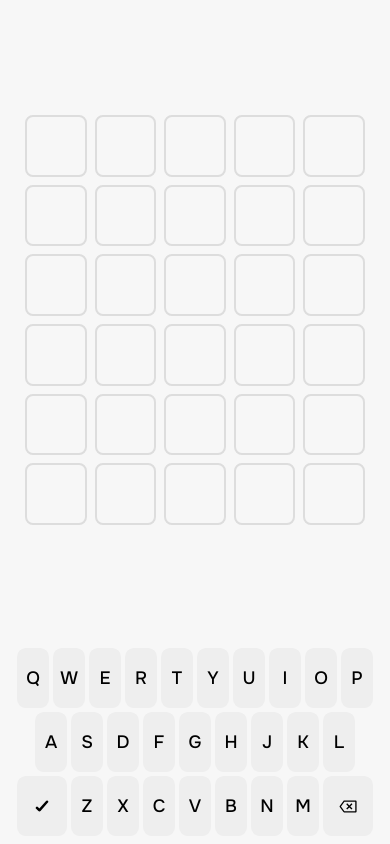
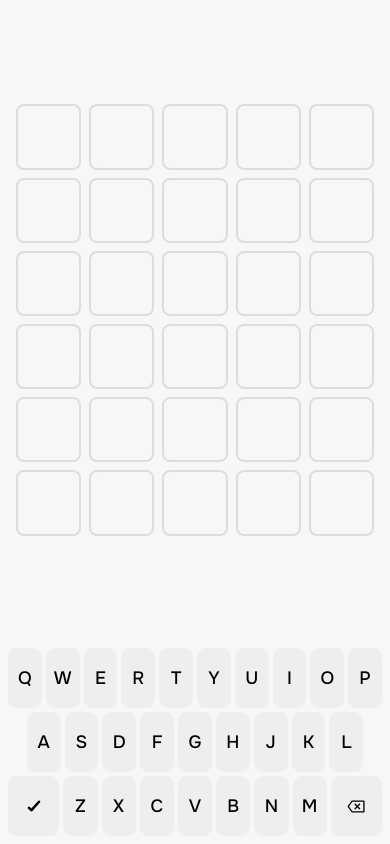
Before and after one commit to isaacmaddox/wordle, a plain HTML site: page index.html in a window 390 px wide. Drawn offline with Linux system fonts and the light colour scheme.

Commit message:
fix keyboard

```diff
--- a/style.css
+++ b/style.css
@@ -52,6 +52,10 @@ body {
     display: grid;
     grid-template-rows: 1fr max-content;
     justify-content: center;
+
+    @media (width < 432px) {
+        grid-template-columns: 1fr;
+    }
 }
 
 dialog {
@@ -176,13 +180,7 @@ dialog {
         text-align: center;
         display: flex;
         justify-content: center;
-
         gap: var(--_key-gap);
-
-        &.three {
-            display: flex;
-            gap: var(--_key-gap);
-        }
 
         button {
             border: none;
@@ -215,6 +213,7 @@ dialog {
             &#enter,
             &#backspace {
                 flex-grow: 1;
+                width: auto;
 
                 & svg {
                     [fill] {
@@ -232,14 +231,27 @@ dialog {
                     background: var(--button-background-hover);
                 }
             }
+        }
+    }
 
-            @media (width <=420px) {
-                width: 32px;
+    @media (width < 432px) {
+        width: 100%;
+
+        .key-row {
+            display: grid;
+            grid-template-columns: repeat(10, 1fr);
+
+            &:nth-child(2) {
+                padding-inline: 5%;
+                grid-template-columns: repeat(9, 1fr);
             }
 
-            @media (width <=360px) {
-                width: 30px;
-                height: 48px;
+            &:nth-child(3) {
+                grid-template-columns: 1.5fr repeat(7, 1fr) 1.5fr;
+            }
+
+            button {
+                width: 100% !important;
             }
         }
     }
@@ -267,7 +279,7 @@ dialog {
             border: 2px solid var(--cell-border);
             aspect-ratio: 1;
             border-radius: .5rem;
-            font-size: 2rem;
+            font-size: clamp(1.5rem, 5vw, 2rem);
             display: grid;
             place-items: center;
             text-transform: uppercase;
```
